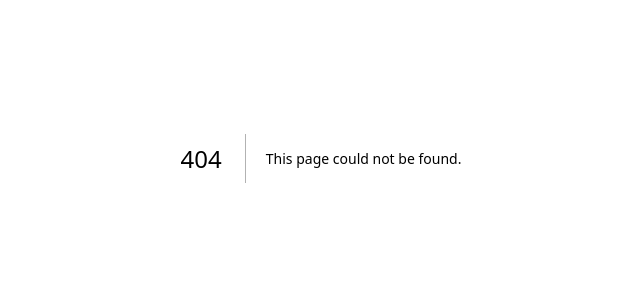
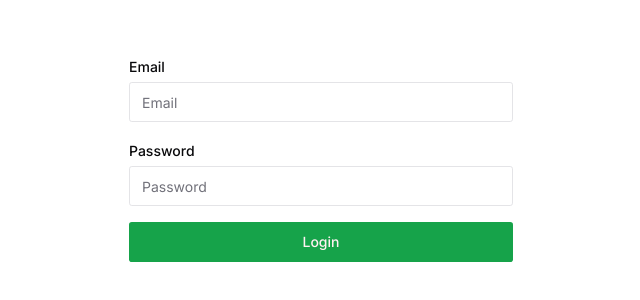
Before and after one commit to Abhishek-Bohora/kids-toys-store-frontend, a Next.js app: page /auth/login in a window 1280 px wide. Before the commit this address had no page. Shown: the part 242-542 px from the top of the page, without its empty margins (319-959 px from the left). Built offline with nearby package versions, Linux system fonts and the light colour scheme.

Commit message:
login form

```diff
--- /dev/null
+++ b/src/app/auth/login/page.tsx
@@ -0,0 +1,108 @@
+"use client";
+import { z } from "zod";
+import { useForm } from "react-hook-form";
+import { zodResolver } from "@hookform/resolvers/zod";
+import { Input } from "@/components/ui/input";
+import { Label } from "@/components/ui/label";
+import { Button } from "@/components/ui/button";
+import axios from "axios";
+
+const loginSchema = z.object({
+  email: z
+    .string()
+    .min(1, { message: "Email is required" })
+    .email({ message: "Invalid email address" }),
+  password: z
+    .string()
+    .min(1, { message: "Password is required" })
+    .min(6, { message: "Password must be at least 6 characters long" }),
+});
+
+type LoginFormValues = z.infer<typeof loginSchema>;
+
+const loginPOST = async (loginFormData: LoginFormValues) => {
+  try {
+    const response = await axios.post(
+      "http://localhost:8080/api/v1/users/login",
+      loginFormData,
+      {
+        headers: {
+          "Content-Type": "application/json",
+        },
+      }
+    );
+
+    if (response.status !== 200) {
+      throw new Error("Login failed");
+    }
+
+    return response;
+  } catch (error) {
+    console.error("Login error:", error);
+    throw error;
+  }
+};
+
+export default function Login() {
+  const {
+    register,
+    handleSubmit,
+    formState: { errors },
+  } = useForm<LoginFormValues>({
+    resolver: zodResolver(loginSchema),
+  });
+
+  const onSubmit = async (loginFormData: LoginFormValues) => {
+    const { data } = await loginPOST(loginFormData);
+    console.log(data);
+    const {
+      accessToken,
+      refreshToken,
+      user: { _id, username, email, role, isEmailVerified },
+    } = data?.data;
+
+    //TODO: set all these data in the global state zustand: so that
+    // we can access from whole application when the user logged in a application
+    // clear the store when the user logged out
+  };
+
+  return (
+    <div className="flex items-center justify-center min-h-screen">
+      <form onSubmit={handleSubmit(onSubmit)} className="  w-full max-w-sm">
+        <div className="grid gap-4">
+          <div>
+            <Label htmlFor="email">Email</Label>
+            <Input
+              type="email"
+              id="email"
+              placeholder="Email"
+              {...register("email")}
+              className="mt-1"
+            />
+            {errors.email && (
+              <p className="text-red-500 text-sm mt-1">
+                {errors.email.message}
+              </p>
+            )}
+          </div>
+          <div>
+            <Label htmlFor="password">Password</Label>
+            <Input
+              type="password"
+              id="password"
+              placeholder="Password"
+              {...register("password")}
+              className="mt-1"
+            />
+            {errors.password && (
+              <p className="text-red-500 text-sm mt-1">
+                {errors.password.message}
+              </p>
+            )}
+          </div>
+          <Button type="submit">Login</Button>
+        </div>
+      </form>
+    </div>
+  );
+}
--- /dev/null
+++ b/src/components/ui/input.tsx
@@ -0,0 +1,25 @@
+import * as React from "react"
+
+import { cn } from "@/lib/utils"
+
+export interface InputProps
+  extends React.InputHTMLAttributes<HTMLInputElement> {}
+
+const Input = React.forwardRef<HTMLInputElement, InputProps>(
+  ({ className, type, ...props }, ref) => {
+    return (
+      <input
+        type={type}
+        className={cn(
+          "flex h-10 w-full rounded-md border border-input bg-background px-3 py-2 text-sm ring-offset-background file:border-0 file:bg-transparent file:text-sm file:font-medium placeholder:text-muted-foreground focus-visible:outline-none focus-visible:ring-2 focus-visible:ring-ring focus-visible:ring-offset-2 disabled:cursor-not-allowed disabled:opacity-50",
+          className
+        )}
+        ref={ref}
+        {...props}
+      />
+    )
+  }
+)
+Input.displayName = "Input"
+
+export { Input }
--- /dev/null
+++ b/src/components/ui/label.tsx
@@ -0,0 +1,26 @@
+"use client"
+
+import * as React from "react"
+import * as LabelPrimitive from "@radix-ui/react-label"
+import { cva, type VariantProps } from "class-variance-authority"
+
+import { cn } from "@/lib/utils"
+
+const labelVariants = cva(
+  "text-sm font-medium leading-none peer-disabled:cursor-not-allowed peer-disabled:opacity-70"
+)
+
+const Label = React.forwardRef<
+  React.ElementRef<typeof LabelPrimitive.Root>,
+  React.ComponentPropsWithoutRef<typeof LabelPrimitive.Root> &
+    VariantProps<typeof labelVariants>
+>(({ className, ...props }, ref) => (
+  <LabelPrimitive.Root
+    ref={ref}
+    className={cn(labelVariants(), className)}
+    {...props}
+  />
+))
+Label.displayName = LabelPrimitive.Root.displayName
+
+export { Label }
```
